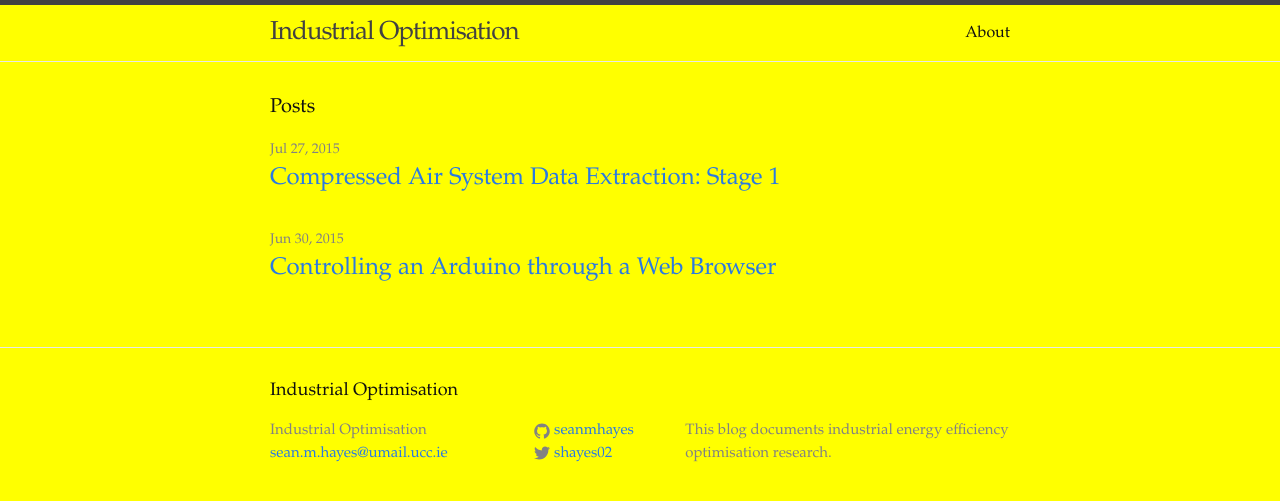
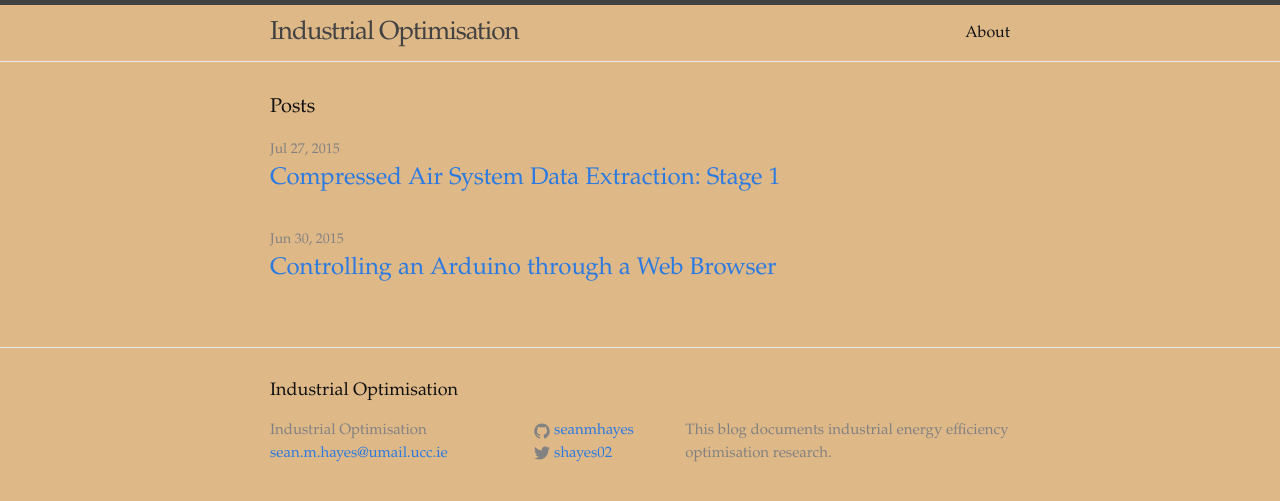
Before and after one commit to seanmhayes/seanmhayes.github.io, a Jekyll site: the page built from index.html, in a window 1280 px wide. Shown: the top 501 px of the page. Built offline with Jekyll 4.4.1, drawn with Linux system fonts in a browser that asks for light colours.

Commit message:
Change Background Colour

```diff
--- a/css/main.scss
+++ b/css/main.scss
@@ -15,7 +15,7 @@
 $spacing-unit:     30px;
 
 $text-color:       #111;
-$background-color: yellow;
+$background-color: burlywood;
 //	$background-color: #fdfdfd;
 $brand-color:      #2a7ae2;
 
```
